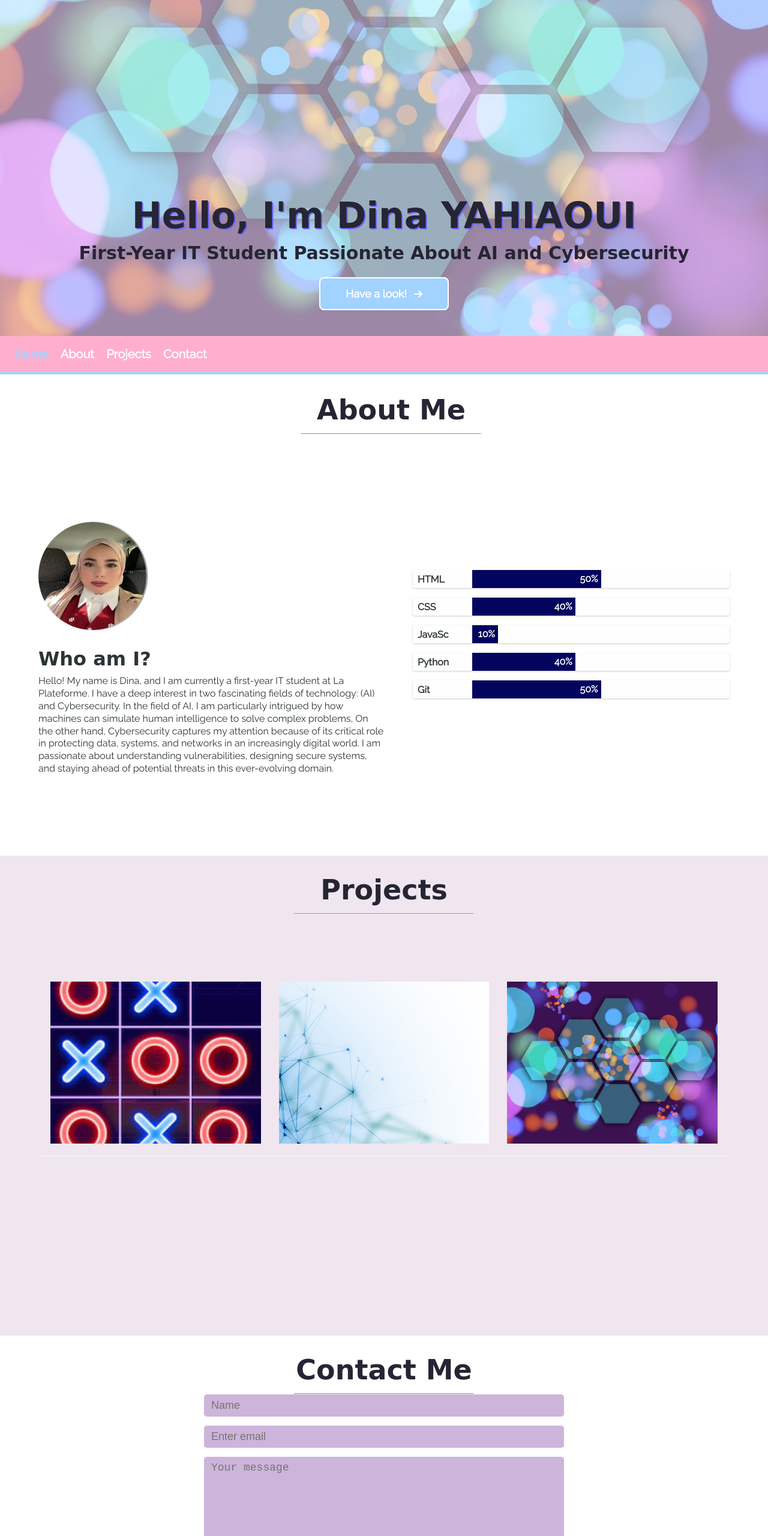
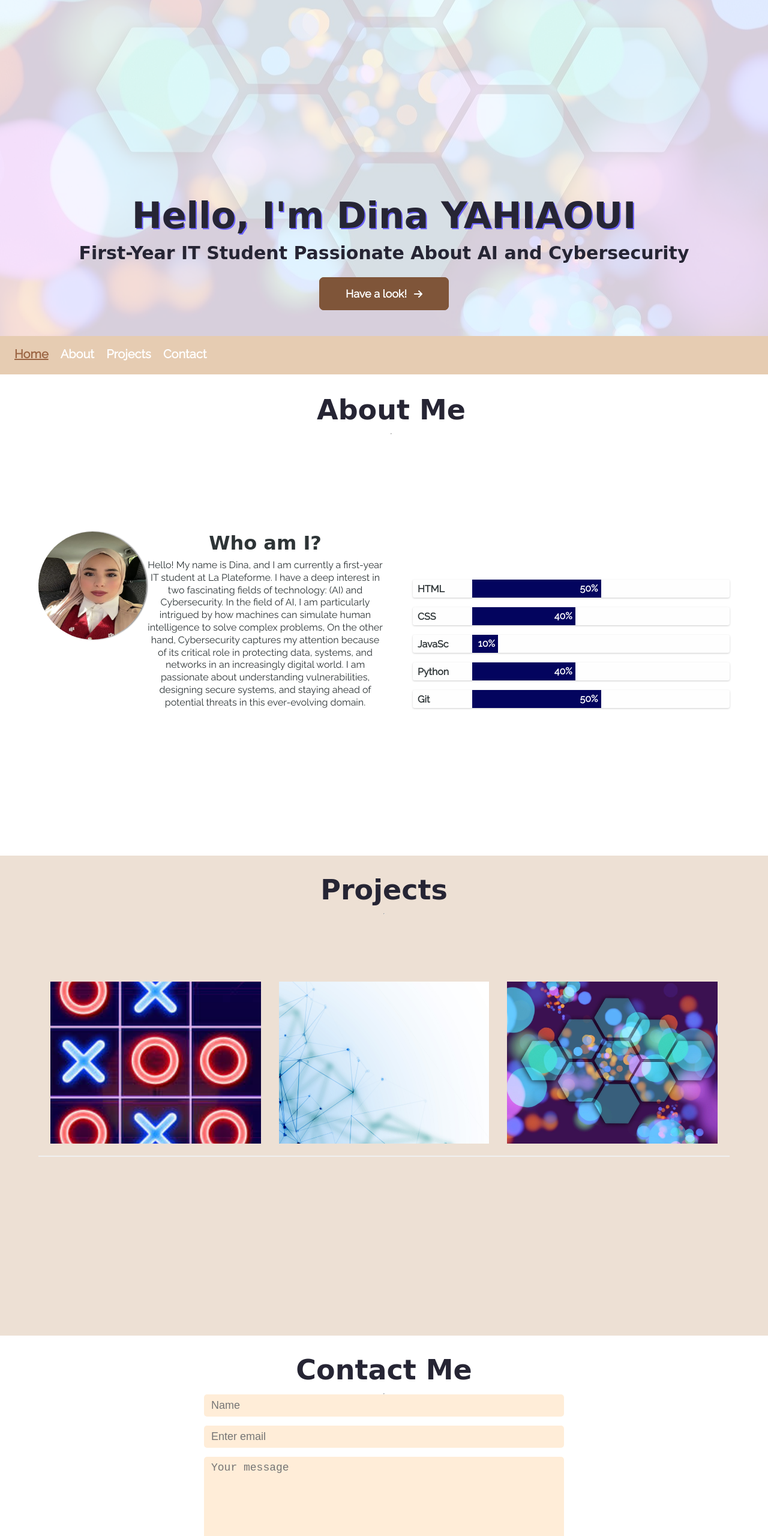
Before and after one commit to dina-yahiaoui/portfolio, a plain HTML site: page index.html in a window 1280 px wide. Shown: the part 240-2800 px from the top of the page at 60% size. Drawn offline with nearby package versions, Linux system fonts and the light colour scheme.

Commit message:
opacity modification

```diff
--- a/style.css
+++ b/style.css
@@ -23,7 +23,7 @@ h6 {
 /**  Start Header **/
 
 
-/** Add the opacity to the image only: https://css-tricks.com/snippets/css/transparent-background-images/**/
+
 
 #header {
     width: 100%;
@@ -41,7 +41,7 @@ h6 {
     content: "";
     background: url('../portfolio/img/background.jpg') center no-repeat;
     background-size: cover;
-    opacity: 50%;
+    opacity: 20%;
     top: 0;
     left: 0;
     bottom: 0;
@@ -67,12 +67,12 @@ h6 {
 }
 
 #Intro .name {
-    color: #6c63ff;
+    color: #7f5539;
     text-shadow: 1px 1px #262534;
 }
 
 #Intro #view-more {
-    background-color: rgb(162, 210, 255);
+    background-color: #7f5539;
     color: white;
     font-size: 18px;
     padding: 15px 42px;
@@ -80,12 +80,12 @@ h6 {
     text-align: center;
     font-weight: bold;
     opacity: 1;
-    border: 2px solid white;
+    border: 2px solid #7f5539;
     text-decoration: none;
 }
 
 #Intro #view-more:hover {
-    background-color: rgb(162, 210, 255);
+    background-color: #e6ccb2;
 }
 
 #Intro #view-more i {
@@ -99,17 +99,17 @@ h6 {
 header nav {
     width: 100%;
     height: 8vh;
-    background-color: rgb(255, 175, 204);
+    background-color: #e6ccb2;
     display: grid;
     align-items: center;
-    border-bottom: 4px solid rgb(162, 210, 255);
+    border-bottom: 4px solid #e6ccb2;
     z-index: 1;
 }
 
-header nav ul {
+/*header nav ul {
     list-style-type: none;
     background-color: rgb(255, 175, 204);
-}
+}*/
 
 header li.nav-item {
     display: inline-block;
@@ -139,7 +139,7 @@ header #more-drop-down-menu a:last-of-type:hover {
 
 header .nav-item a.active {
     text-decoration: underline;
-    color: rgb(162, 210, 255);
+    color: #9c6644;
 }
 
 
@@ -265,10 +265,10 @@ menu .section-header {
     margin-bottom: 12px;
 }
 
-.section-header hr {
+/*.section-header hr {
     border: 2px solid rgb(rgb(162, 210, 255));
     width: 300px;
-}
+}*/
 
 
 /*** End Section header ***/
@@ -281,7 +281,7 @@ menu .section-header {
     grid-template-areas: 'header header' 'shrotIntro skills';
     grid-template-columns: 50% 50%;
     column-gap: 24px;
-}*/
+}
 
 #shortIntro {
     display: flex;
@@ -388,7 +388,7 @@ menu .section-header {
 
 #projects {
     height: 100vh;
-    background-color: #f0e6ef;
+    background-color: #ede0d4;
 }
 
 
@@ -503,12 +503,12 @@ menu .section-header {
     text-decoration: none;
     text-align: center;
     font-weight: 600;
-    color: #03045e;
+    color: #7f5539;
     display: block;
 }
 
 .project-card-hover a:hover {
-    color: #03045e;
+    color: #7f5539;
     text-decoration: underline;
 }
 
@@ -545,7 +545,7 @@ menu .section-header {
     width: 100%;
     padding: 8px 12px;
     margin-bottom: 15px;
-    background-color: #cdb4db;
+    background-color: #ffedd8;
     border: none;
     font-size: 18px;
     color: #d6d4ff;
@@ -553,7 +553,7 @@ menu .section-header {
 }
 
 form #contact-submit {
-    background-color: rgb(162, 210, 255);
+    background-color: #7f5539;
     width: 30%;
     color: white;
     outline: none;
@@ -562,7 +562,7 @@ form #contact-submit {
 }
 
 form #contact-submit:hover {
-    background-color: rgb(255, 175, 204);
+    background-color: #e6ccb2;
 }
 
 
@@ -577,7 +577,7 @@ form #contact-submit:hover {
 footer {
     width: 100%;
     height: 35vh;
-    background-color: #ffc8dd;
+    background-color: #e6ccb2;
     position: relative;
     display: flex;
     flex-direction: column;
@@ -593,7 +593,7 @@ footer {
     top: -3px;
     left: 50%;
     transform: translate(-50%, -50%);
-    background-color:  rgb(162, 210, 255);
+    background-color:  #7f5539;
 }
 
 #footer-contacts {
```
